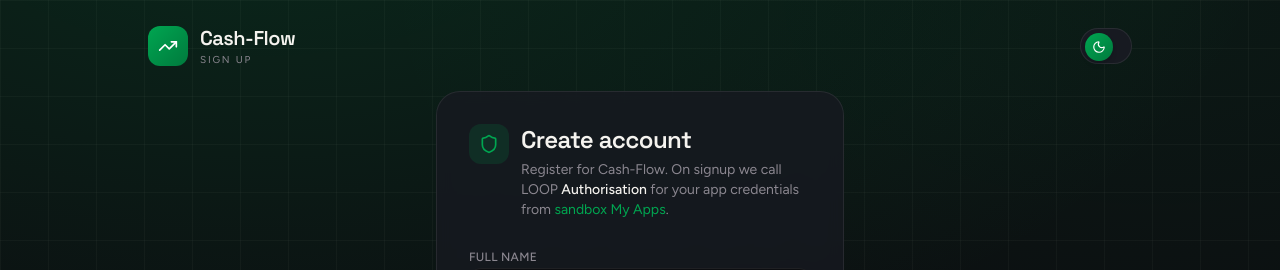
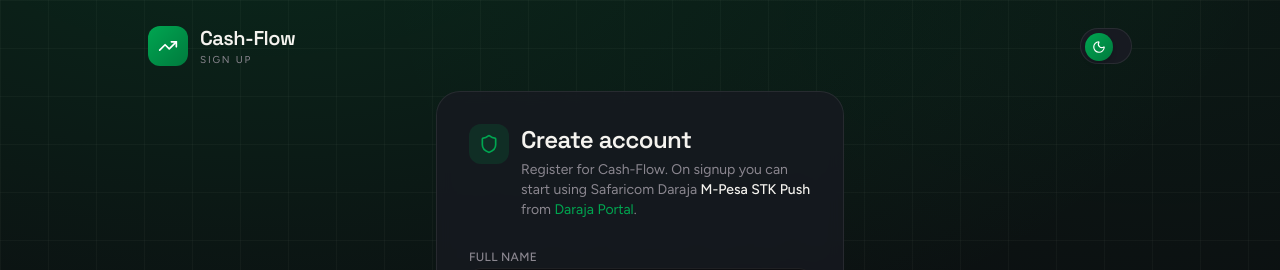
Before and after one commit to danielkamweru/cash-flow, a Next.js app in the folder frontend/: page /signup in a window 1280 px wide. Shown: the top 270 px of the page. Built offline with nearby package versions, Linux system fonts and the light colour scheme; no server answers.

Commit message:
refactor(app-shell): Cash-Flow branding across root layout and auth pages
Update root layout, landing page, sign-in, and sign-up pages with
Cash-Flow branding, fintech green design tokens, and suppress
hydration warnings.

```diff
--- a/frontend/src/app/layout.tsx
+++ b/frontend/src/app/layout.tsx
@@ -60,7 +60,10 @@
       <head>
         <script dangerouslySetInnerHTML={{ __html: themeInitScript }} />
       </head>
-      <body className="min-h-full bg-cf-bg font-sans text-cf-text transition-colors duration-200">
+      <body
+        className="min-h-full bg-cf-bg font-sans text-cf-text transition-colors duration-200"
+        suppressHydrationWarning
+      >
         <ThemeProvider>
           <AuthProvider>
             <PrivacyProvider>
--- a/frontend/src/app/page.tsx
+++ b/frontend/src/app/page.tsx
@@ -10,7 +10,7 @@
 } from "lucide-react";
 import { ThemeToggle } from "@/components/layout/ThemeToggle";
 
-const loopSteps = [
+const cashFlowSteps = [
   "Understand",
   "Analyze",
   "Find surplus",
@@ -118,12 +118,12 @@
 
         <section className="border-y border-cf-border bg-cf-elevated/50 py-8 sm:py-10">
           <div className="mx-auto flex max-w-6xl flex-wrap items-center justify-center gap-2 px-4 sm:px-5 md:gap-3">
-            {loopSteps.map((step, i) => (
+            {cashFlowSteps.map((step, i) => (
               <div key={step} className="flex items-center gap-2 md:gap-3">
                 <span className="rounded-full border border-cf-border bg-cf-surface px-2.5 py-1.5 text-[11px] font-medium text-cf-text sm:px-3 sm:text-xs">
                   {step}
                 </span>
-                {i < loopSteps.length - 1 && (
+                {i < cashFlowSteps.length - 1 && (
                   <span className="hidden text-cf-muted sm:inline">→</span>
                 )}
               </div>
--- a/frontend/src/app/signin/page.tsx
+++ b/frontend/src/app/signin/page.tsx
@@ -70,14 +70,14 @@
             <div className="min-w-0">
               <h1 className="font-display text-xl font-semibold tracking-tight sm:text-2xl">Welcome back</h1>
               <p className="mt-1 text-sm text-cf-muted">
-                Sign in to Cash-Flow. Authorization uses LOOP sandbox Authorisation (
+                Sign in to Cash-Flow. Payments use Safaricom Daraja M-Pesa (
                 <a
-                  href="https://sandbox.loop.co.ke/devportal/my-apps"
+                  href="https://developer.safaricom.co.ke"
                   target="_blank"
                   rel="noreferrer"
                   className="text-cf-primary underline-offset-2 hover:underline"
                 >
-                  My Apps
+                  Daraja Portal
                 </a>
                 ).
               </p>
--- a/frontend/src/app/signup/page.tsx
+++ b/frontend/src/app/signup/page.tsx
@@ -82,16 +82,15 @@
             <div className="min-w-0">
               <h1 className="font-display text-xl font-semibold tracking-tight sm:text-2xl">Create account</h1>
               <p className="mt-1 text-sm text-cf-muted">
-                Register for Cash-Flow. On signup we call LOOP{" "}
-                <strong className="font-medium text-cf-text">Authorisation</strong> for your app
-                credentials from{" "}
+                Register for Cash-Flow. On signup you can start using Safaricom Daraja{" "}
+                <strong className="font-medium text-cf-text">M-Pesa STK Push</strong> from
                 <a
-                  href="https://sandbox.loop.co.ke/devportal/my-apps"
+                  href="https://developer.safaricom.co.ke"
                   target="_blank"
                   rel="noreferrer"
                   className="text-cf-primary underline-offset-2 hover:underline"
                 >
-                  sandbox My Apps
+                  {" "}Daraja Portal
                 </a>
                 .
               </p>
```
